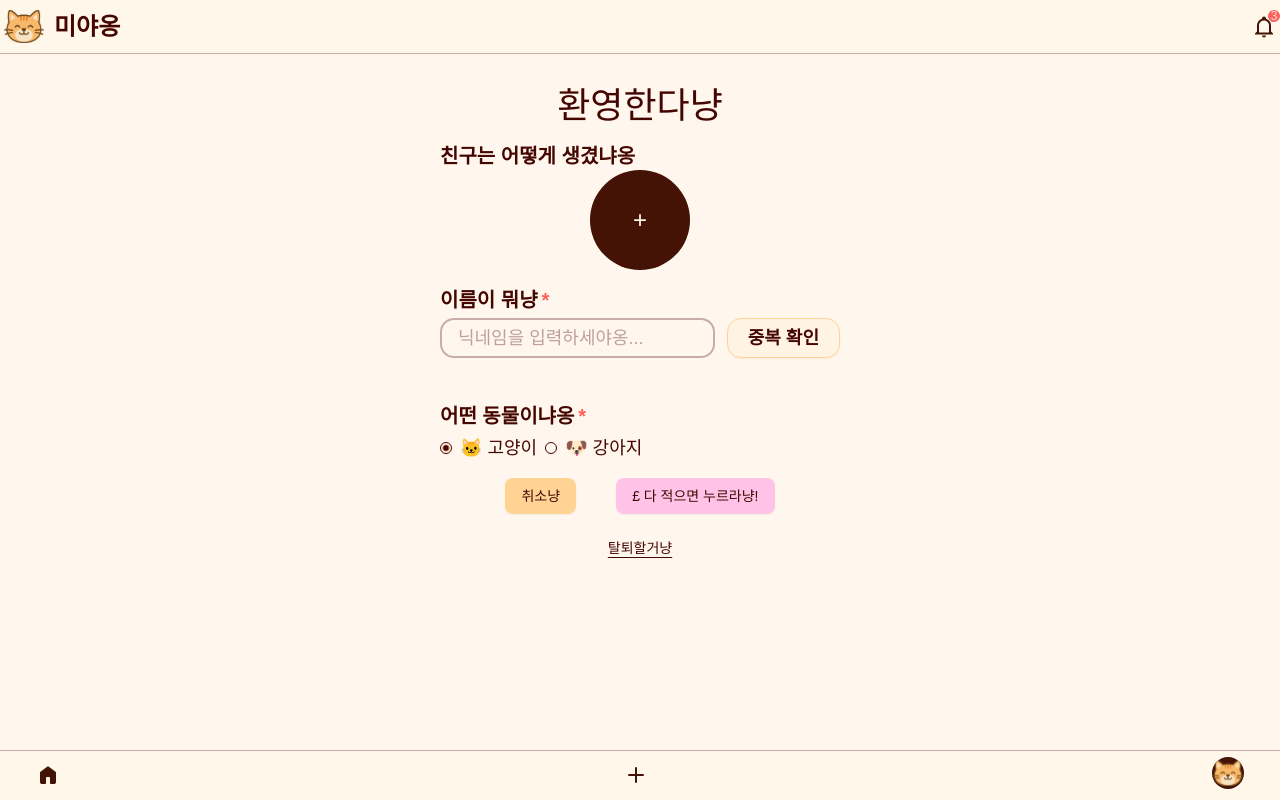
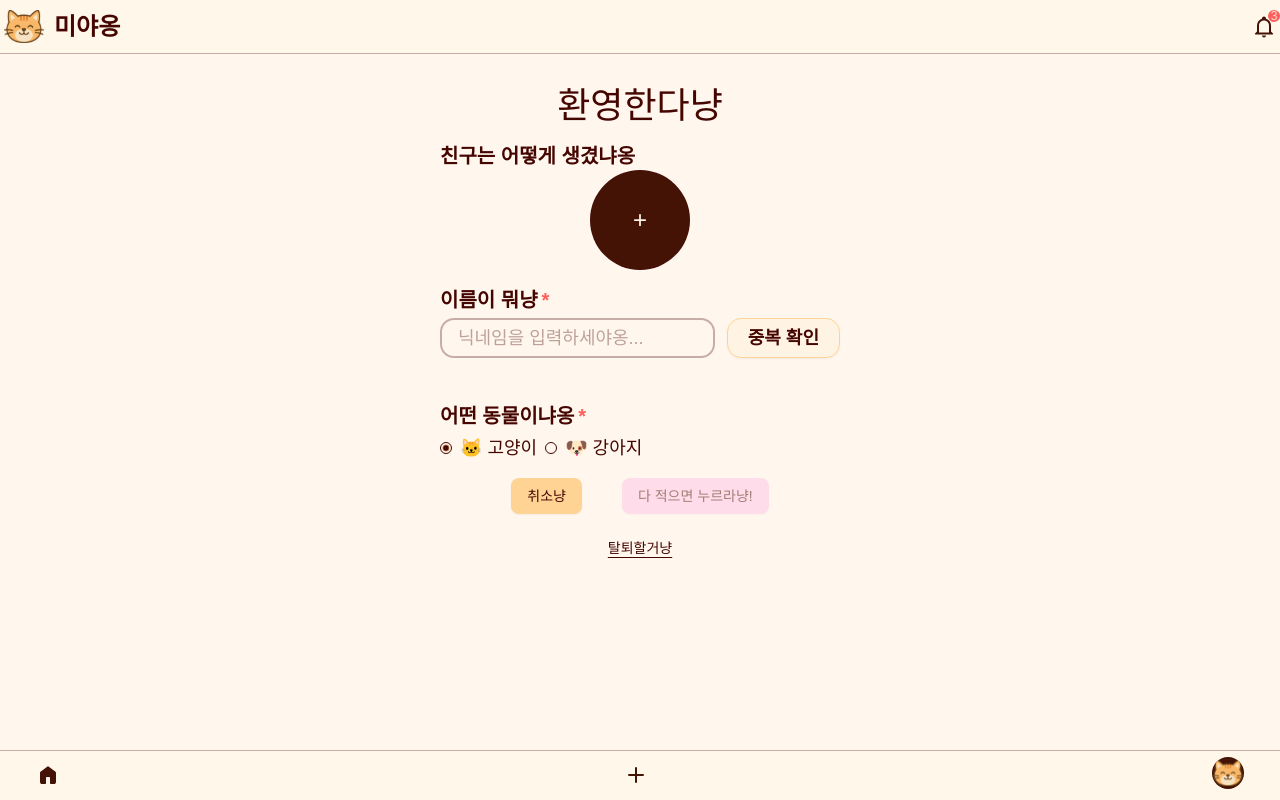
Before and after one commit to 100-hours-a-week/9_meow_fe, a React (Vite) app: page /signup in a window 1280 px wide. Built offline with nearby package versions, Linux system fonts and the light colour scheme; no server answers; a web font is replaced by a local one.

Commit message:
feat: 닉네임 중복 확인 성공시 표시
- 닉네임 중복 확인 성공하면, 글씨 표시와 함께
  제출 버튼도 active
- 제출 버튼의 disable 여부에 해당 내용도 추가함

```diff
--- a/src/components/pages/MemberForm/NicknameInput.tsx
+++ b/src/components/pages/MemberForm/NicknameInput.tsx
@@ -9,20 +9,24 @@ export interface INicknameInput {
   isRequired?: boolean;
   nicknameValue: string;
   setNicknameValue: (value: string) => void;
+  onDuplicateCheck?: (isDuplicate: boolean) => void;
 }
 
 export default function NicknameInput({
   isRequired = false,
   nicknameValue,
   setNicknameValue,
+  onDuplicateCheck,
 }: INicknameInput) {
   const [error, setError] = useState<string | null>(null);
+  const [successMessage, setSuccessMessage] = useState<string | null>(null);
 
   const {
     mutate: checkNickname,
     data: isDuplicate,
     isPending,
     isError,
+    isSuccess,
   } = useMutation({
     mutationFn: (nickname: string) => getDuplicateNickname(nickname),
   });
@@ -36,6 +40,8 @@ export default function NicknameInput({
   const handleChange = (e: React.ChangeEvent<HTMLInputElement>) => {
     const value = e.target.value;
     setNicknameValue(value);
+    setSuccessMessage(null);
+    onDuplicateCheck?.(true); // Reset duplicate check status when nickname changes
 
     const emojiRegex = /[\p{Emoji}]/u;
     if (emojiRegex.test(value)) {
@@ -52,16 +58,24 @@ export default function NicknameInput({
   useEffect(() => {
     if (isError) {
       setError("문제 생겼다옹... 잠시 후 다시 시도해라옹");
+      setSuccessMessage(null);
+      onDuplicateCheck?.(true);
     } else {
       setError(null);
     }
 
-    if (isDuplicate) {
-      setError("중복된 닉네임이 있다옹");
-    } else {
-      setError(null);
+    if (isSuccess) {
+      if (isDuplicate) {
+        setError("중복된 닉네임이 있다옹");
+        setSuccessMessage(null);
+        onDuplicateCheck?.(true);
+      } else {
+        setError(null);
+        setSuccessMessage("사용 가능한 닉네임이다옹!");
+        onDuplicateCheck?.(false);
+      }
     }
-  }, [isError, isDuplicate]);
+  }, [isError, isDuplicate, onDuplicateCheck, isSuccess]);
 
   return (
     <div className="flex flex-col gap-1 w-full max-w-[400px]">
@@ -93,6 +107,11 @@ export default function NicknameInput({
         {error && (
           <span className="text-sm text-destructive font-bold">{error}</span>
         )}
+        {successMessage && (
+          <span className="text-sm text-green-500 font-bold">
+            {successMessage}
+          </span>
+        )}
       </div>
     </div>
   );
--- a/src/components/pages/MemberForm/SignupForm.tsx
+++ b/src/components/pages/MemberForm/SignupForm.tsx
@@ -19,6 +19,7 @@ export default function SignupForm() {
   const [selectedAnimal, setSelectedAnimal] = useState<ApiAnimalType>(
     ApiAnimalType.CAT
   );
+  const [isNicknameDuplicate, setIsNicknameDuplicate] = useState(true);
 
   const handleSignup = () => {
     if (!kakaoId) {
@@ -33,6 +34,9 @@ export default function SignupForm() {
     }
   };
 
+  const isSubmitDisabled =
+    isPending || isNicknameDuplicate || !nicknameValue.trim();
+
   return (
     <div className="flex flex-col gap-4 items-center pt-8">
       <h2 className="text-4xl">환영한다냥</h2>
@@ -45,6 +49,7 @@ export default function SignupForm() {
         isRequired={true}
         nicknameValue={nicknameValue}
         setNicknameValue={setNicknameValue}
+        onDuplicateCheck={setIsNicknameDuplicate}
       />
       <SelectAnimalType
         titleText="어떤 동물이냐옹"
@@ -57,10 +62,10 @@ export default function SignupForm() {
         <Button variant="primarySolid">취소냥</Button>
         <Button
           variant="secondarySolid"
-          disabled={isPending}
+          disabled={isSubmitDisabled}
           onClick={handleSignup}
         >
-          {isPending ? "잠시만 기다려 달라옹..." : "£ 다 적으면 누르라냥!"}
+          {isPending ? "잠시만 기다려 달라옹..." : "다 적으면 누르라냥!"}
         </Button>
       </div>
       <Button variant="link">탈퇴할거냥</Button>
```
